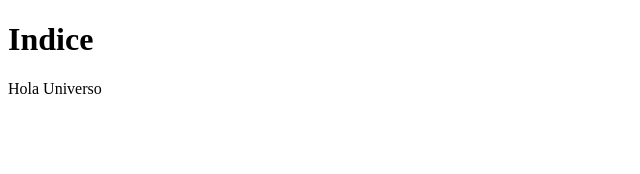
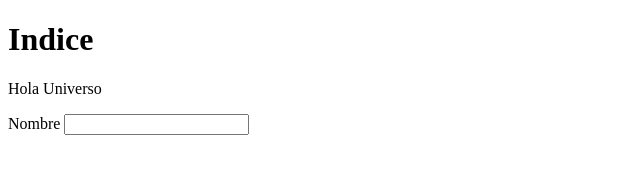
Before and after one commit to MigueMartinRoman/actividad_ed_llmqs, a plain HTML site: page index.html in a window 1280 px wide. Shown: the whole page, without its empty margins (0-640 px from the left). Drawn offline with Linux system fonts and the light colour scheme.

Commit message:
Añadido formulario

```diff
--- a/index.html
+++ b/index.html
@@ -7,5 +7,11 @@
 <body>
     <h1>Indice</h1>
     <p>Hola Universo</p>
+        <form action="x" method="post">
+            <label for="nombre">Nombre</label>
+            <input type="text" id="nombre" name="nombre">
+
+
+    </form>
 </body>
 </html>
```
